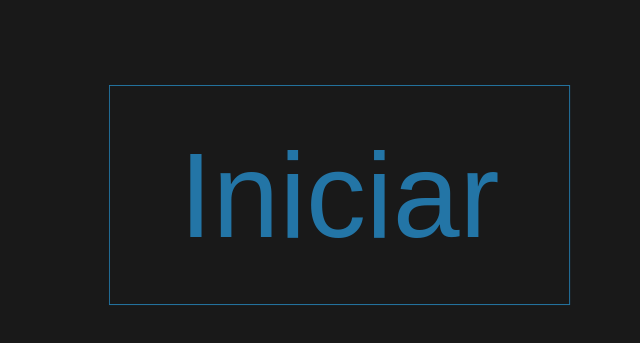
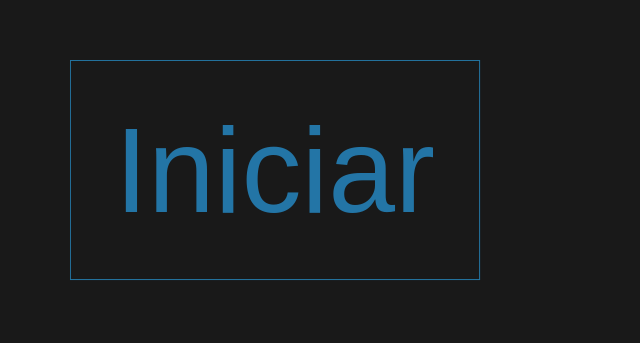
Before and after one commit to SoterFuentemurria/sinte-tfm, a React (Create React App) app: page / in a window 1280 px wide. Shown: the part 145-488 px from the top of the page, without its empty margins (237-877 px from the left). Built offline with nearby package versions, Linux system fonts and the light colour scheme.

Commit message:
tercera prueba

```diff
--- a/src/App.css
+++ b/src/App.css
@@ -1,12 +1,12 @@
 html {
-  width: 100%;
-  height: 100%;
+  width: 80%;
+  height: 80%;
   overflow: hidden;
 }
 
 body {
-width: 90%;
-height: 90%;
+width: 100%;
+height: 100%;
 background: rgb(25, 25, 25);
 overflow: hidden;
 }
```
